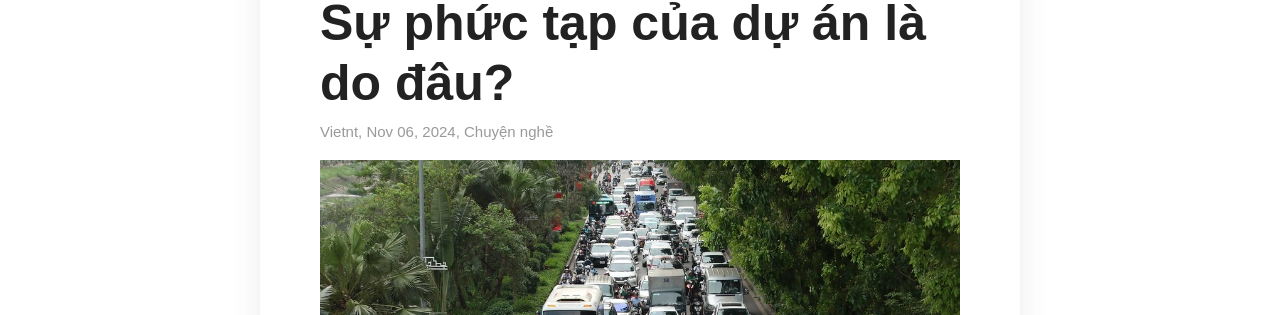
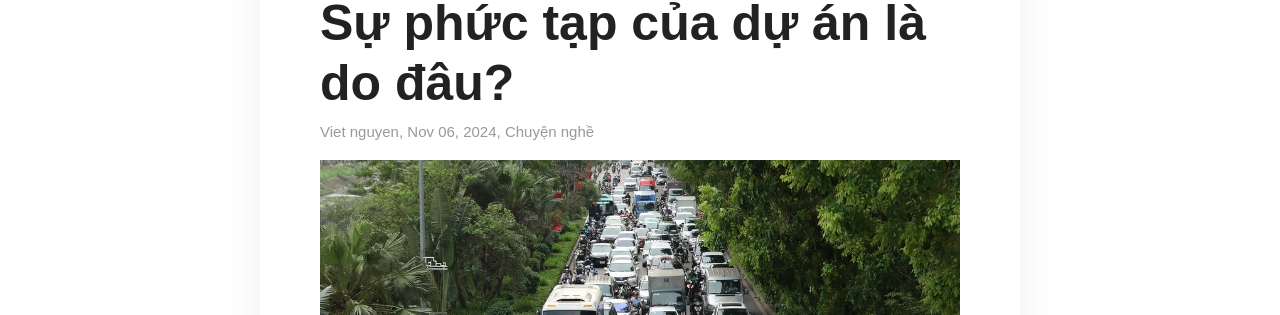
Before and after one commit to httvhutceoscop/kysupm.com, a Jekyll site: the page built from _posts/2024-11-06-su-phuc-tap-cua-du-an-la-do-dau.md, in a window 1280 px wide and 900 px high. Shown: the part 243-558 px from the top of the window. Built offline with Jekyll 4.4.1, drawn with Linux system fonts in a browser that asks for light colours; some web fonts are replaced.

Commit message:
change author new post

```diff
--- a/_posts/2024-11-06-su-phuc-tap-cua-du-an-la-do-dau.md
+++ b/_posts/2024-11-06-su-phuc-tap-cua-du-an-la-do-dau.md
@@ -1,7 +1,7 @@
 ---
 title:  "Sự phức tạp của dự án là do đâu?"
 image : "/assets/images/post/du-an-phuc-tap.jpg"
-author: "VietNT"
+author: "Viet Nguyen"
 date: 2024-11-06 10:11:00 +0700
 description : "Quản lý dự án phức tạp là 1 thử thách lớn đối với các Project Manager, đặc biệt rất khó khăn nếu như họ không biết dự án phức tạp là do dâu."
 tags: [Chuyện nghề]
```
Also changed, not shown: _posts/_2024-MM-DD-post-name.md (+1 -1 lines).
